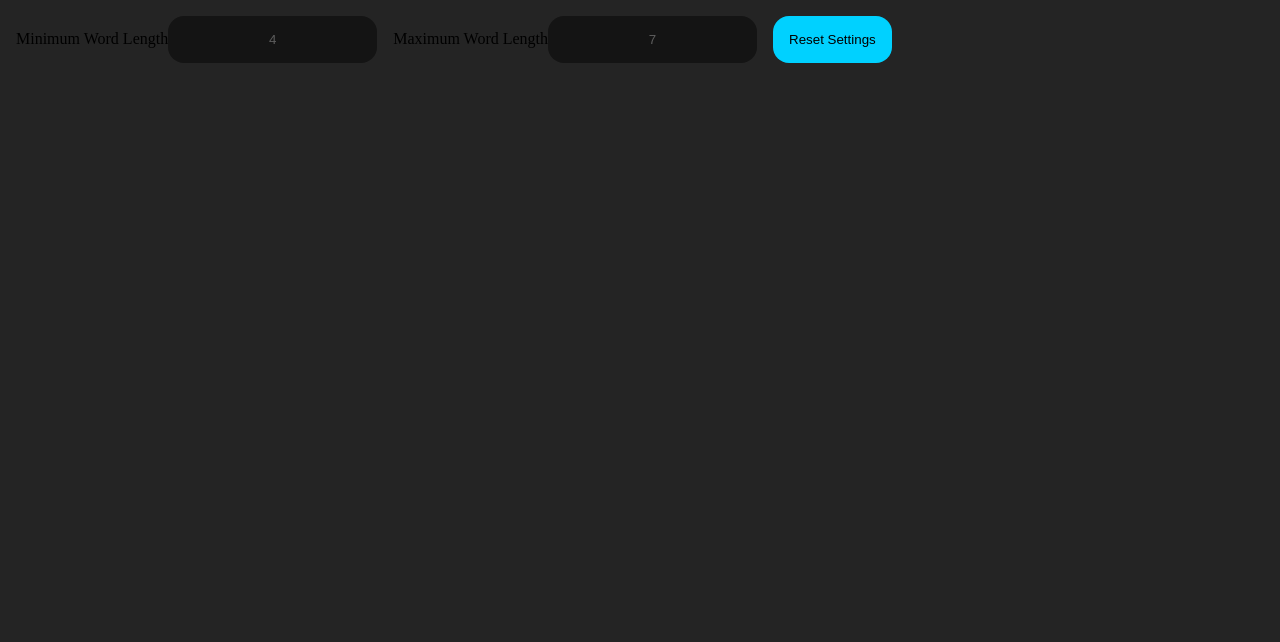
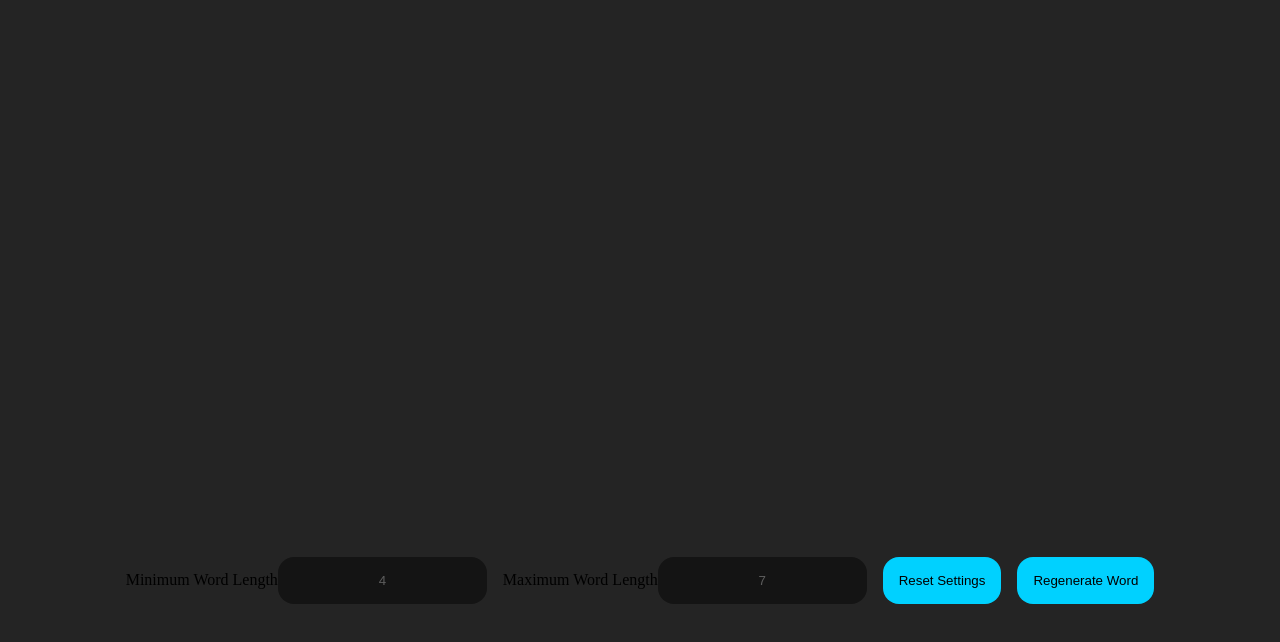
Before and after one commit to ZeSved/Wordie, a React (Vite) app: page / in a window 1280 px wide. Shown: the top 642 px of the page. Built offline with nearby package versions, Linux system fonts and the light colour scheme.

Commit message:
word generation and settings

```diff
--- a/package.json
+++ b/package.json
@@ -16,7 +16,7 @@
     "sass": "^1.69.7"
   },
   "devDependencies": {
-    "@types/react": "^18.2.43",
+    "@types/react": "^18.2.47",
     "@types/react-dom": "^18.2.17",
     "@typescript-eslint/eslint-plugin": "^6.14.0",
     "@typescript-eslint/parser": "^6.14.0",
@@ -24,7 +24,7 @@
     "eslint": "^8.55.0",
     "eslint-plugin-react-hooks": "^4.6.0",
     "eslint-plugin-react-refresh": "^0.4.5",
-    "typescript": "^5.2.2",
+    "typescript": "^5.3.3",
     "vite": "^5.0.8"
   }
 }
--- a/src/App.css
+++ b/src/App.css
@@ -0,0 +1,15 @@
+.wrapper {
+  height: 100vh;
+  height: 100dvh;
+  width: 100%;
+}
+
+.main {
+  height: 100%;
+
+  display: flex;
+  flex-direction: column;
+  justify-content: space-around;
+
+  align-items: center;
+}
--- a/src/App.tsx
+++ b/src/App.tsx
@@ -3,24 +3,36 @@ import './App.css'
 import Board from './board/board'
 import UserInput from './user-input/user-input'
 
-export const DEFAULT_SETTINGS = {
+export const DEFAULT_SETTINGS: DefSet = {
 	maxSize: 7,
 	minSize: 4,
+	word: '',
+	wordList: [],
 }
 
-export type DefSet = typeof DEFAULT_SETTINGS
+export type DefSet = {
+	maxSize: number
+	minSize: number
+	word: string
+	wordList: string[][]
+}
 
 function App() {
-	const [userSettings, setUserSettings] = useState<typeof DEFAULT_SETTINGS>(DEFAULT_SETTINGS)
+	const [user, setUser] = useState<typeof DEFAULT_SETTINGS>(DEFAULT_SETTINGS)
 
 	return (
-		<>
-			<Board />
-			<UserInput
-				userSettings={userSettings}
-				setUserSettings={setUserSettings}
-			/>
-		</>
+		<div className='wrapper'>
+			<div className='main'>
+				<Board
+					setUser={setUser}
+					user={user}
+				/>
+				<UserInput
+					user={user}
+					setUser={setUser}
+				/>
+			</div>
+		</div>
 	)
 }
 
--- /dev/null
+++ b/src/board/board.module.scss
@@ -0,0 +1,34 @@
+.main {
+	display: flex;
+	justify-content: space-around;
+
+	width: fit-content;
+	height: fit-content;
+
+	gap: var(--default-gap);
+
+	> div {
+		width: fit-content;
+		height: fit-content;
+
+		display: flex;
+		flex-direction: column;
+		justify-content: space-around;
+
+		gap: calc(var(--default-gap) * 2);
+
+		> input {
+			width: 6rem;
+			aspect-ratio: 1;
+
+			padding: var(--default-gap);
+
+			font-size: xx-large;
+			text-align: center;
+
+			border-radius: var(--default-gap);
+
+			background-color: var(--accent-color);
+		}
+	}
+}
--- a/src/board/board.tsx
+++ b/src/board/board.tsx
@@ -1,3 +1,26 @@
-export default function Board() {
-	return <h1></h1>
+import { DefSet } from '../App'
+import s from './board.module.scss'
+
+export default function Board({
+	user,
+	setUser,
+}: {
+	user: DefSet
+	setUser: React.Dispatch<React.SetStateAction<DefSet>>
+}) {
+	return (
+		<section className={s.main}>
+			{user.wordList.map((ltr, i) => (
+				<div key={i}>
+					{ltr.map((lt, i) => (
+						<input
+							key={i}
+							type='text'
+							placeholder={lt}
+						/>
+					))}
+				</div>
+			))}
+		</section>
+	)
 }
--- a/src/user-input/user-input.tsx
+++ b/src/user-input/user-input.tsx
@@ -1,51 +1,58 @@
-import { generate } from 'random-words'
 import { DefSet } from '../App'
+import { getWord } from '../utils/getWord'
 import s from './user-input.module.scss'
-import { ChangeEvent } from 'react'
 
 export default function UserInput({
-	userSettings,
-	setUserSettings,
+	user,
+	setUser,
 }: {
-	userSettings: DefSet
-	setUserSettings: React.Dispatch<React.SetStateAction<DefSet>>
+	user: DefSet
+	setUser: React.Dispatch<React.SetStateAction<DefSet>>
 }) {
-	function handleInput(e: ChangeEvent<HTMLInputElement>, val: number) {
-		if (parseInt(e.target.value) === 0) return
-		else setUserSettings({ maxSize: val, minSize: parseInt(e.target.value) })
-	}
-
 	return (
 		<>
 			<div className={s.btns}>
 				<div>
-					<label htmlFor={`${userSettings.minSize}`}>Minimum Word Length</label>
+					<label htmlFor={`${user.minSize}`}>Minimum Word Length</label>
 					<input
-						placeholder={`${userSettings.minSize}`}
+						placeholder={`${user.minSize}`}
 						type='number'
-						onChange={(e) => handleInput(e, userSettings.maxSize)}
+						onChange={(e) => {
+							setUser({
+								maxSize: user.maxSize,
+								minSize: parseInt(e.currentTarget.value),
+								word: user.word,
+								wordList: user.wordList,
+							})
+						}}
 						name=''
-						id={`${userSettings.minSize}`}
+						id={`${user.minSize}`}
 					/>
 				</div>
 				<div>
-					<label htmlFor={`${userSettings.maxSize}`}>Maximum Word Length</label>
+					<label htmlFor={`${user.maxSize}`}>Maximum Word Length</label>
 					<input
-						placeholder={`${userSettings.maxSize}`}
+						placeholder={`${user.maxSize}`}
 						type='number'
-						onChange={(e) => handleInput(e, userSettings.minSize)}
+						onChange={(e) => {
+							setUser({
+								maxSize: parseInt(e.currentTarget.value),
+								minSize: user.minSize,
+								word: user.word,
+								wordList: user.wordList,
+							})
+						}}
 						name=''
-						id={`${userSettings.maxSize}`}
+						id={`${user.maxSize}`}
 					/>
 				</div>
 				<button
 					onClick={() =>
-						console.log(
-							generate({ minLength: userSettings.minSize, maxLength: userSettings.maxSize })
-						)
+						setUser({ maxSize: 7, minSize: 4, word: user.word, wordList: user.wordList })
 					}>
 					Reset Settings
 				</button>
+				<button onClick={() => getWord(user, setUser)}>Regenerate Word</button>
 			</div>
 		</>
 	)
--- /dev/null
+++ b/src/utils/getWord.ts
@@ -0,0 +1,28 @@
+import { generate } from "random-words";
+import { DefSet } from "../App";
+
+export function getWord(
+  user: DefSet,
+  setUser: React.Dispatch<React.SetStateAction<DefSet>>
+) {
+  const word = generate({ maxLength: user.maxSize, minLength: user.minSize })
+
+  const wordList: string[][] = []
+
+  for (let i = 0; i < word.length; i++) {
+    const subArr: string[] = []
+
+    for (let j = 0; j <= 5; j++) {
+      subArr.push(word[i])
+    }
+
+    wordList.push(subArr)
+  }
+
+  setUser({ maxSize: user.maxSize, minSize: user.minSize, word: `${word}`, wordList: wordList })
+
+  console.log(word)
+  console.log(wordList)
+
+  return wordList
+}
```
Also changed, not shown: 1 other file (tests, documents, lock files or other folders).
